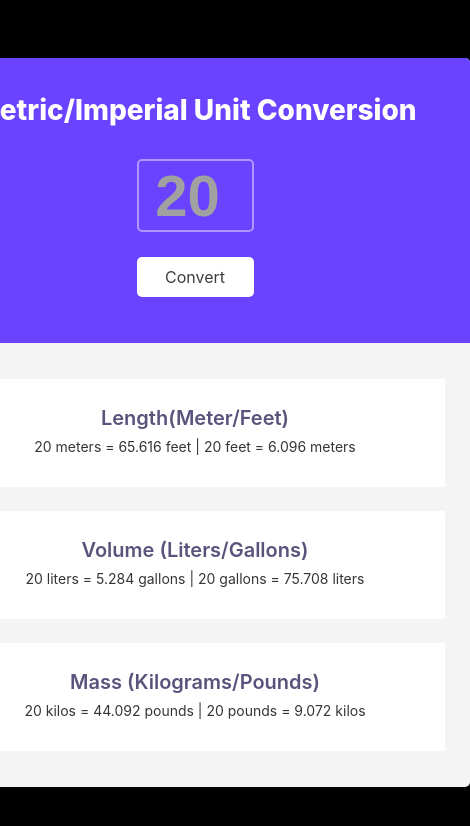
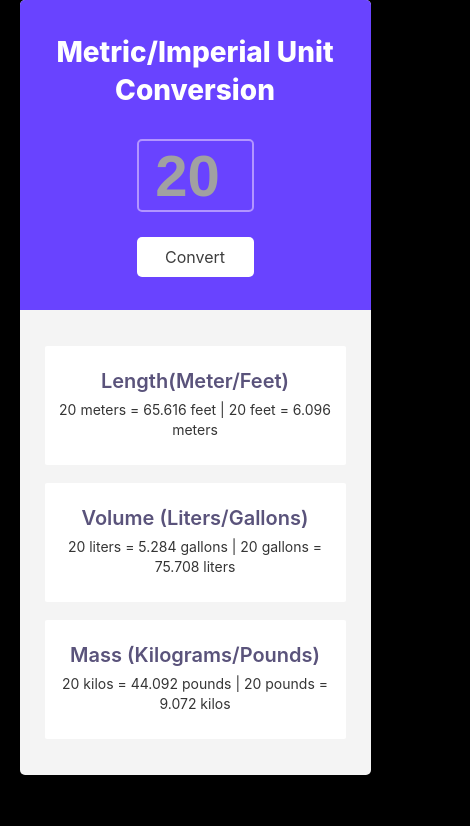
Before and after one commit to goldenokeama/unit-converter, a website built with Vite: page index.html in a window 390 px wide. Shown: the whole page, 470 px wide, since content can reach past the window. Built offline with nearby package versions, Linux system fonts and the light colour scheme.

Commit message:
added a width of 90% and max-width to the container to make it responsive to mobile screens

```diff
--- a/index.css
+++ b/index.css
@@ -12,23 +12,18 @@ body {
   color: #ffffff;
 
   background-color: black;
-  height: 100vh;
-
-  display: flex;
-  justify-content: center;
-  align-items: center;
 }
 
 .container {
-  width: 550px;
-  height: 729px;
+  width: 90%;
+  max-width: 550px;
+  margin: 0 auto;
+
   background-color: #f4f4f4;
   border-radius: 5px;
 }
 
 .top-container {
-  width: 550px;
-  height: 285px;
   background: #6943ff;
 
   border-top-left-radius: 5px;
@@ -38,7 +33,7 @@ body {
   flex-direction: column;
   align-items: center;
 
-  padding: 33px 50px;
+  padding: 33px 30px;
 }
 
 .top-container .top-text {
@@ -101,11 +96,10 @@ body {
 }
 
 .down-container {
-  height: 444px;
   padding: 36px 25px;
   display: flex;
   flex-direction: column;
-  justify-content: space-between;
+  gap: 18px;
 
   border-bottom-left-radius: 5px;
   border-bottom-right-radius: 5px;
@@ -113,8 +107,9 @@ body {
 
 .down-container .unit-section {
   background: #ffffff;
-  width: 500px;
-  height: 108px;
+
+  padding-top: 25px;
+  padding-bottom: 25px;
   border-radius: 2px;
 
   display: flex;
```
